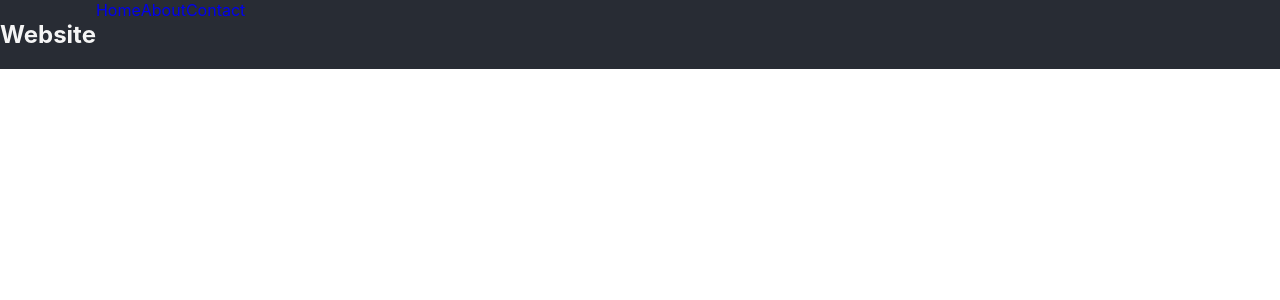
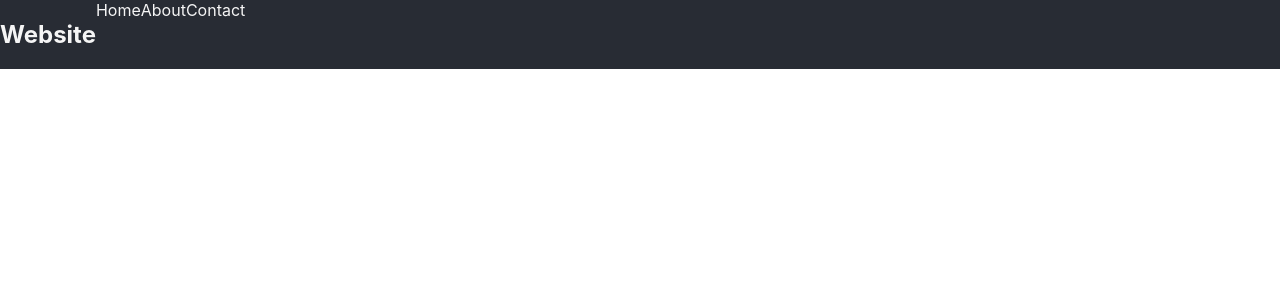
Before and after one commit to wzd200/empamama, a React (Create React App) app in the folder my-app/: page / in a window 1280 px wide. Shown: the top 300 px of the page. Built offline with nearby package versions, Linux system fonts and the light colour scheme.

Commit message:
Changed the color of the links

```diff
--- a/my-app/src/App.css
+++ b/my-app/src/App.css
@@ -43,7 +43,7 @@ nav {
   color: whitesmoke;
 }
 
-Link {
+a {
   color: whitesmoke;
 }
 
```
